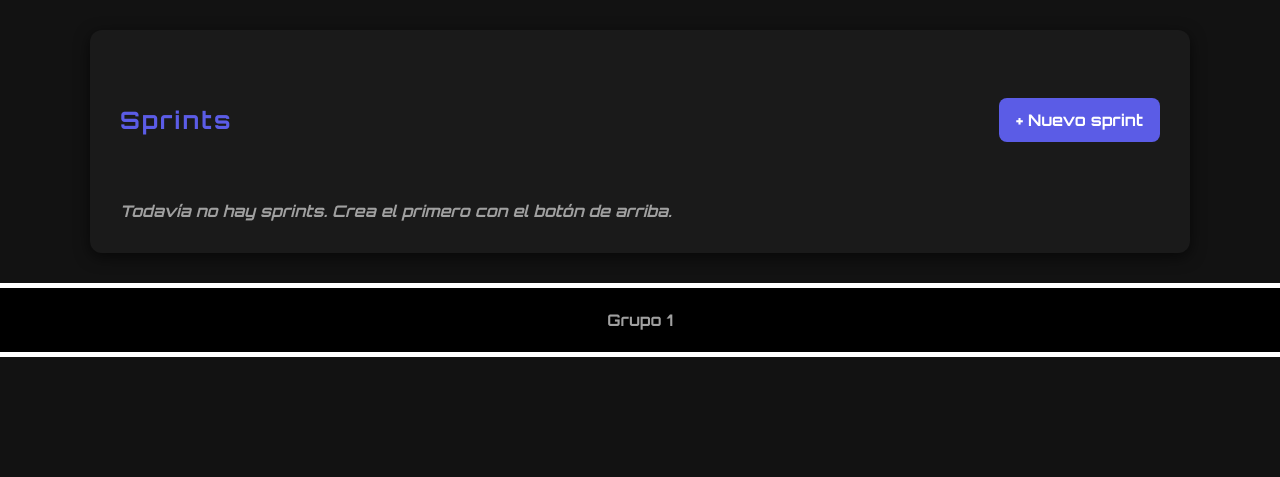
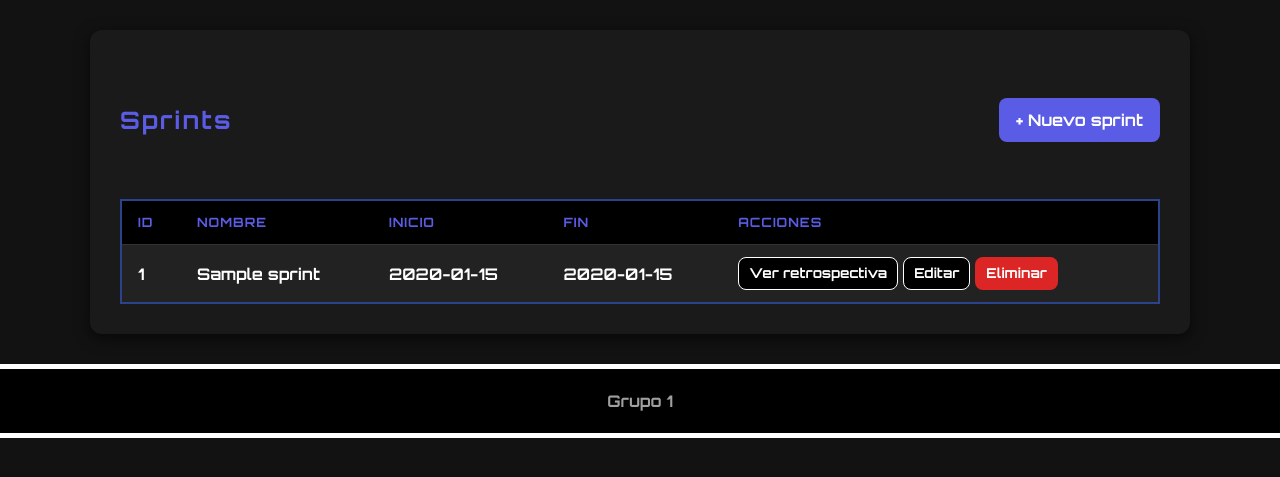
Before and after one commit to jjsalazar-maker/mvc, a PHP site: page /views/inicio.php in a window 1280 px wide. Shown: the part 206-683 px from the top of the page. Run offline with PHP 8.4, Linux system fonts and the light colour scheme; tables that the repository leaves empty hold one stand-in row (values such as "Sample post").

Commit message:
conectar vistas de inicio y formulario de sprints con SprintsController

```diff
--- a/views/inicio.php
+++ b/views/inicio.php
@@ -1,3 +1,26 @@
+<?php
+require_once "../models/database/registro_db_interface.php";
+require_once "../models/database/registro_db.php";
+require_once "../models/entities/sprint.php";
+require_once "../models/mappers/sprint_mappers.php";
+require_once "../models/repositories/sprints_repository/sprint_repository_interface.php";
+require_once "../models/repositories/sprints_repository/sprint_repository.php";
+require_once "../models/config/models_config.php";
+require_once "../controllers/mappers/sprints_mapper_controller.php";
+require_once "../controllers/sprints/sprints_controller_interface.php";
+require_once "../controllers/sprints/sprints_controller.php";
+require_once "../controllers/config/controllers_config.php";
+
+use app\controllers\config\ControllersConfig;
+
+function e($valor)
+{
+    return htmlspecialchars((string)$valor, ENT_QUOTES, 'UTF-8');
+}
+
+$controller = ControllersConfig::get_sprints_controller();
+$sprints = $controller->get_sprints_all();
+?>
 <!DOCTYPE html>
 <html lang="es">
 
@@ -51,16 +74,16 @@
                 <tbody>
                     <?php foreach ($sprints as $sprint) : ?>
                         <tr>
-                            <td><?= e($sprint['id']) ?></td>
-                            <td><?= e($sprint['nombre']) ?></td>
-                            <td><?= e($sprint['fecha_inicio']) ?></td>
-                            <td><?= e($sprint['fecha_fin']) ?></td>
+                            <td><?= e($sprint->get_id()) ?></td>
+                            <td><?= e($sprint->get_nombre()) ?></td>
+                            <td><?= e($sprint->get_fecha_inicio()) ?></td>
+                            <td><?= e($sprint->get_fecha_fin()) ?></td>
                             <td>
-                                <a class="btn btn--secundario btn--chico" href="retrospectiva.php?sprint_id=<?= e($sprint['id']) ?>">Ver retrospectiva</a>
-                                <a class="btn btn--secundario btn--chico" href="sprint_form.php?id=<?= e($sprint['id']) ?>">Editar</a>
+                                <a class="btn btn--secundario btn--chico" href="retrospectiva.php?sprint_id=<?= e($sprint->get_id()) ?>">Ver retrospectiva</a>
+                                <a class="btn btn--secundario btn--chico" href="sprint_form.php?id=<?= e($sprint->get_id()) ?>">Editar</a>
 
                                 <form class="en-linea" method="post" action="operaciones/borrar_sprint.php">
-                                    <input type="hidden" name="id" value="<?= e($sprint['id']) ?>">
+                                    <input type="hidden" name="id" value="<?= e($sprint->get_id()) ?>">
                                     <button type="submit" class="btn btn--peligro btn--chico">Eliminar</button>
                                 </form>
                             </td>
```
Also changed, not shown: views/sprint_form.php (+24 -7 lines).
